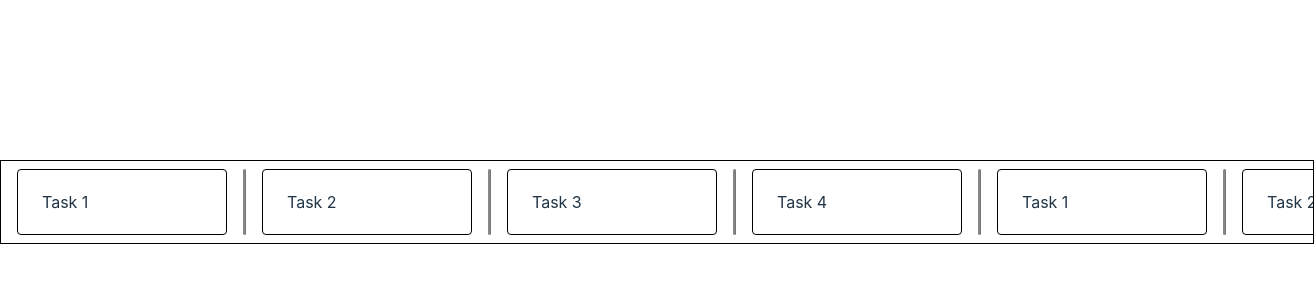
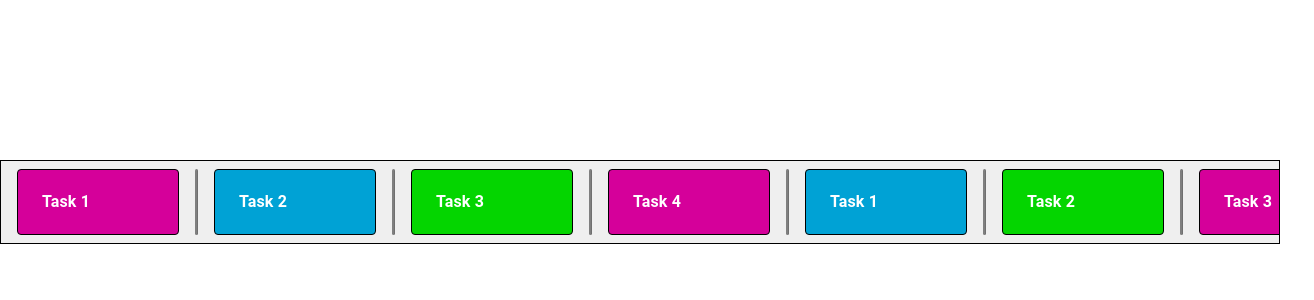
Before and after one commit to piotrostr/production-planner, a React (Vite) app: page / in a window 1280 px wide. Shown: the top 300 px of the page, 1314 px wide, since content can reach past the window. Built offline with nearby package versions, Linux system fonts and the light colour scheme.

Commit message:
Change scrollbar styles

```diff
--- a/src/App.tsx
+++ b/src/App.tsx
@@ -6,41 +6,49 @@ const tasks = [
     id: 1,
     title: "Task 1",
     description: "Description 1",
+    bgcolor: "#D5009A",
   },
   {
     id: 2,
     title: "Task 2",
     description: "Description 2",
+    bgcolor: "#00A2D5",
   },
   {
     id: 3,
     title: "Task 3",
     description: "Description 3",
+    bgcolor: "#04D500",
   },
   {
     id: 4,
     title: "Task 4",
     description: "Description 4",
+    bgcolor: "#D5009A",
   },
   {
     id: 5,
     title: "Task 1",
     description: "Description 1",
+    bgcolor: "#00A2D5",
   },
   {
     id: 6,
     title: "Task 2",
     description: "Description 2",
+    bgcolor: "#04D500",
   },
   {
     id: 7,
     title: "Task 3",
     description: "Description 3",
+    bgcolor: "#D5009A",
   },
   {
     id: 8,
     title: "Task 4",
     description: "Description 4",
+    bgcolor: "#00A2D5",
   },
 ]
 
--- a/src/components/Task/index.tsx
+++ b/src/components/Task/index.tsx
@@ -1,5 +1,5 @@
 import { Task as TaskType } from "../../../types/task"
-import { Stack } from "@mui/material"
+import { Stack, Typography } from "@mui/material"
 
 interface TaskProps {
   task: TaskType
@@ -8,14 +8,17 @@ interface TaskProps {
 export function Task({ task }: TaskProps) {
   return (
     <Stack
-      width="10rem"
+      width="7rem"
       height="4rem"
       border="1px solid #000000"
       justifyContent="center"
       px={3}
       borderRadius={1}
+      sx={{ bgcolor: task.bgcolor, color: "#FFFFFF" }}
     >
-      {task.title}
+      <Typography variant="body1" fontWeight={700}>
+        {task.title}
+      </Typography>
     </Stack>
   )
 }
--- a/src/components/TaskSlider/index.tsx
+++ b/src/components/TaskSlider/index.tsx
@@ -1,33 +1,61 @@
 import { Task as TaskType } from "../../../types/task"
-import { Stack, Divider } from "@mui/material"
+import { Stack, Divider, Box } from "@mui/material"
 import { Task } from "../Task"
+import { Scrollbar } from "../Scrollbar"
+import { useRef, useState } from "react"
 
 interface TaskSliderProps {
   tasks: TaskType[]
 }
 
 export function TaskSlider({ tasks }: TaskSliderProps) {
+  const [scrollPosition, setScrollPosition] = useState(0)
+  const outerRef = useRef<HTMLDivElement>(null)
+  const innerRef = useRef<HTMLDivElement>(null)
+
   return (
+    <Stack width="100%">
       <Stack
+        ref={outerRef}
         direction="row"
+        px={2}
+        py={1}
+        overflow="scroll"
         border="1px solid #000000"
-      width="100%"
-      py={1}
-      px={2}
-      spacing={2}
-      overflow="auto"
+        bgcolor="#EFEFEF"
+        sx={{
+          scrollbarWidth: "thin",
+          scrollbarColor: "#333333 #EFEFEF", // thumb color and track color
+          "&::-webkit-scrollbar": {
+            width: "100%",
+          },
+          "&::-webkit-scrollbar-thumb": {
+            backgroundColor: "#5A5A5A", // thumb color
+          },
+          "&::-webkit-scrollbar-track": {
+            backgroundColor: "#D9D9D9", // track color
+            borderTop: "1px solid #000000",
+          },
+        }}
       >
+        <Stack spacing={2} direction="row" ref={innerRef}>
           {tasks.map((task, idx) => (
             <Stack direction="row" key={task.id} spacing={2}>
               <Task task={task} />
               {idx !== tasks.length - 1 && (
                 <Divider
                   orientation="vertical"
-              sx={{ bgcolor: "#1E1E1E87", width: "2px", borderRadius: "2px" }}
+                  sx={{
+                    bgcolor: "#1E1E1E87",
+                    width: "2px",
+                    borderRadius: "2px",
+                  }}
                 />
               )}
             </Stack>
           ))}
         </Stack>
+      </Stack>
+    </Stack>
   )
 }
--- a/types/task.ts
+++ b/types/task.ts
@@ -2,4 +2,5 @@ export interface Task {
   id: number
   title: string
   description: string
+  bgcolor: string
 }
```
Lines whose indentation alone changed are shown as unchanged.
